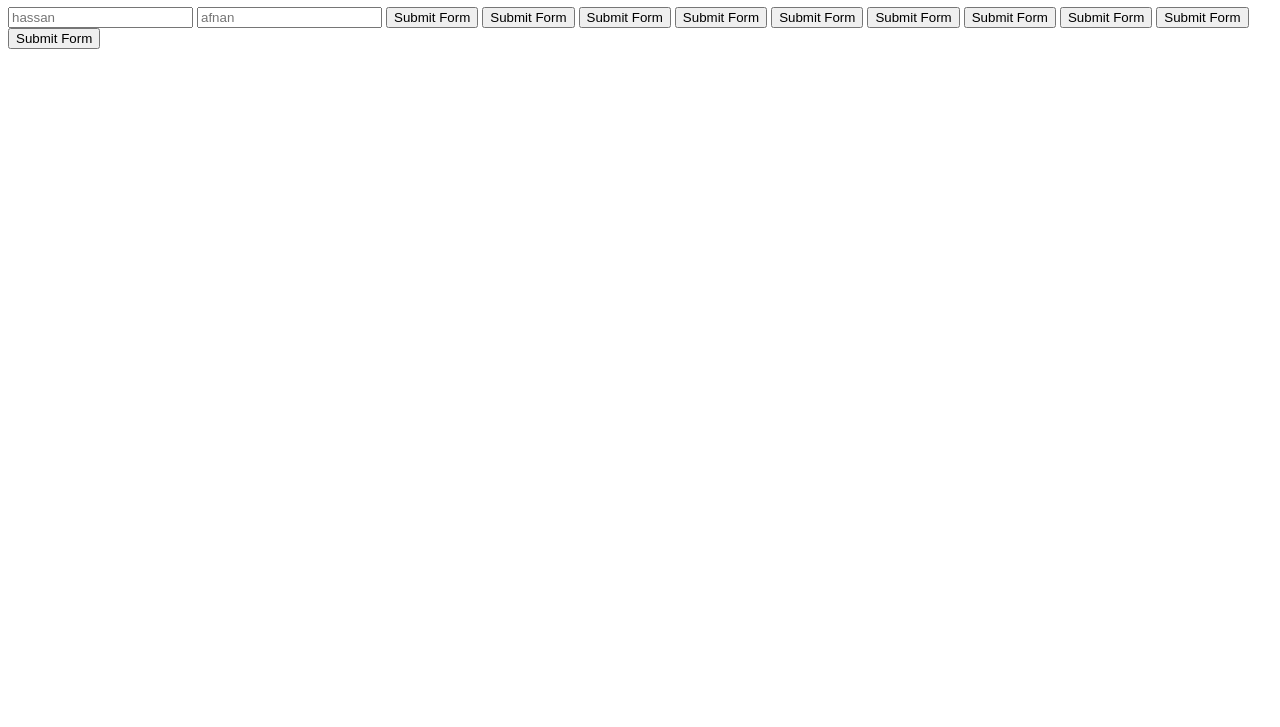
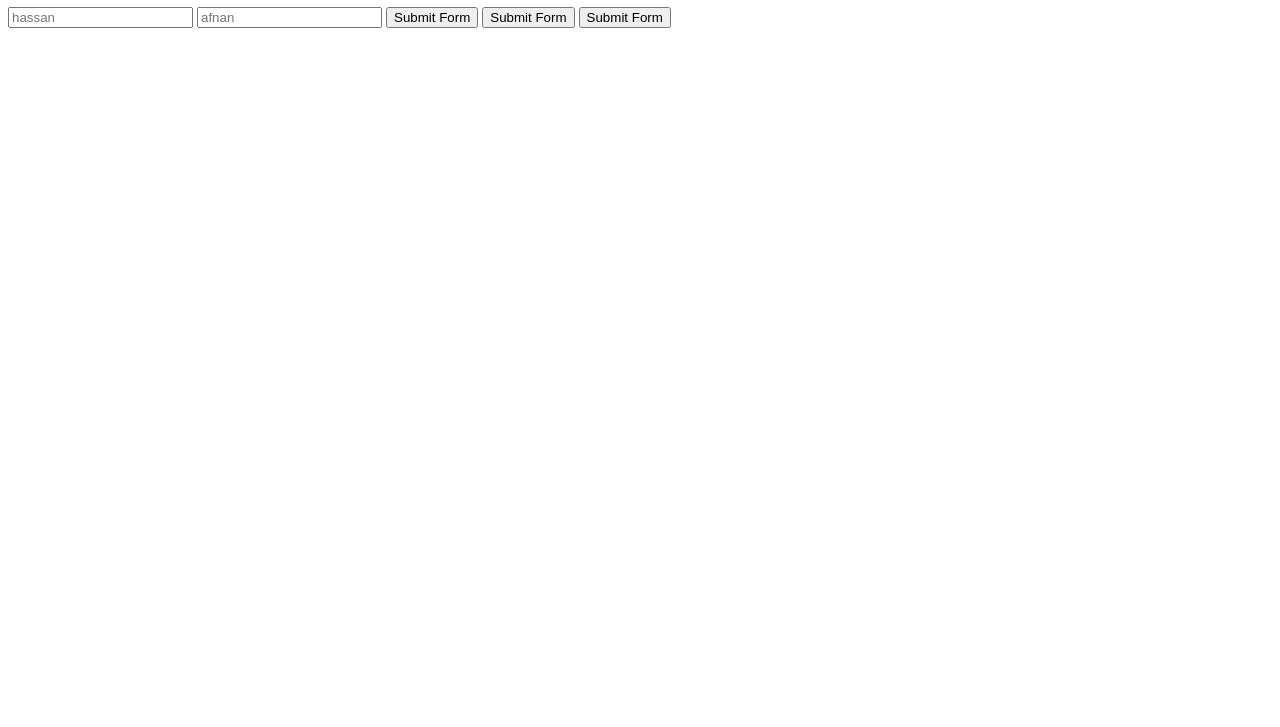
Before and after one commit to 07rameen/Web-, a website: page static/login.html in a window 1280 px wide. Shown: the part 73-800 px from the top of the page. Drawn offline with Linux system fonts and the light colour scheme.

Commit message:
second commit by rameen

```diff
--- /dev/null
+++ b/rameen.txt
@@ -0,0 +1 @@
+file nayi wali
--- a/static/login.html
+++ b/static/login.html
@@ -13,13 +13,7 @@
 			<input type="submit" value="Submit Form" />
 			<input type="submit" value="Submit Form" />
 			<input type="submit" value="Submit Form" />
-			<input type="submit" value="Submit Form" />
-			<input type="submit" value="Submit Form" />
-			<input type="submit" value="Submit Form" />
-			<input type="submit" value="Submit Form" />
-			<input type="submit" value="Submit Form" />
-			<input type="submit" value="Submit Form" />
-			<input type="submit" value="Submit Form" />
+
 
 
 
```
